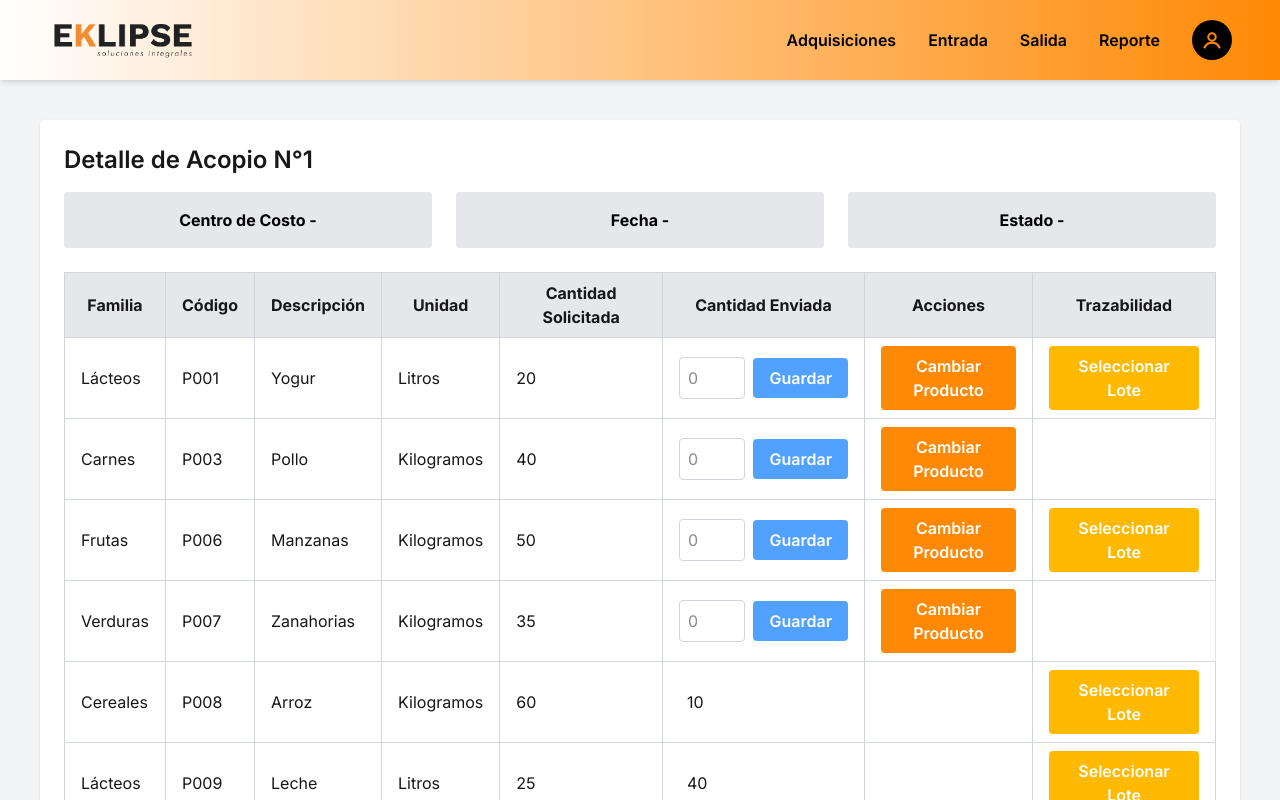
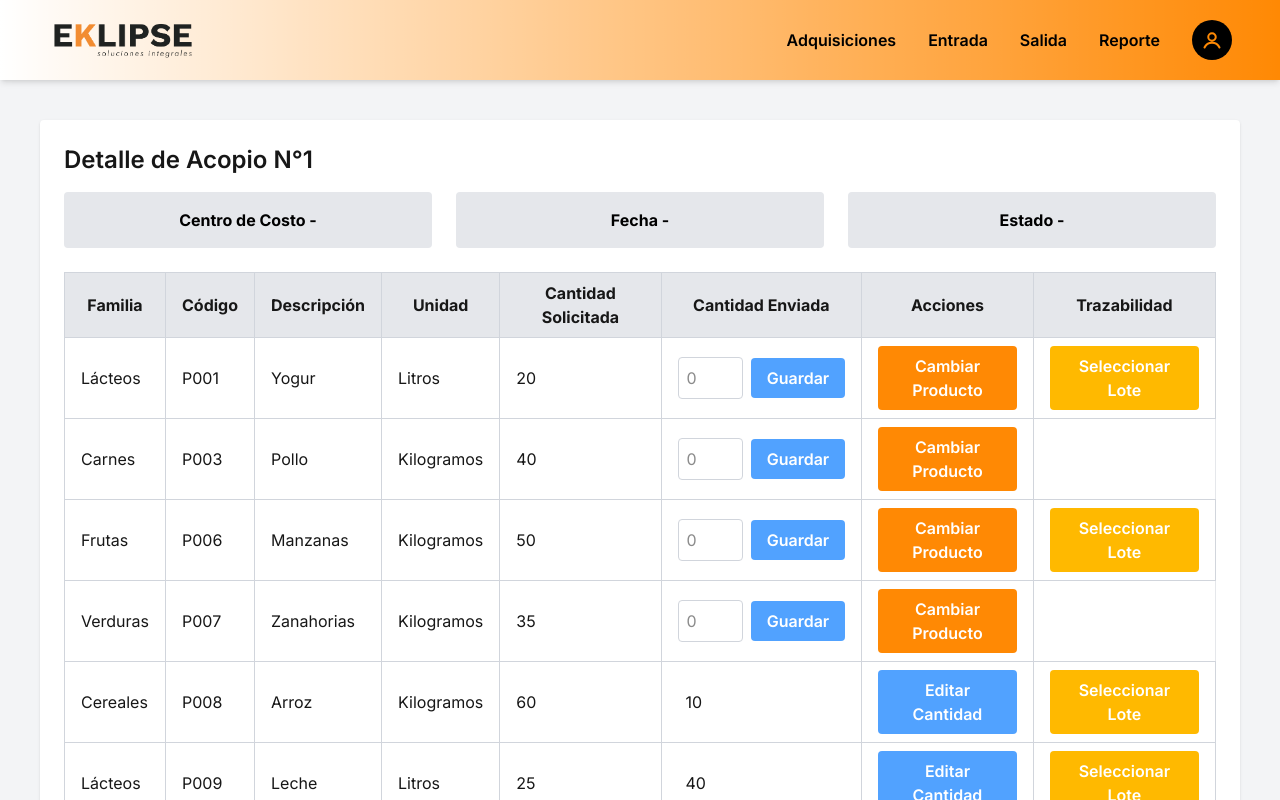
Before and after one commit to JoshirC/frontend-EKL, a Next.js app: page /salida/1 in a window 1280 px wide. Shown: the top 800 px of the page. Built offline with nearby package versions, Linux system fonts and the light colour scheme.

Commit message:
fix: boton de modificar cantidades en acopio

```diff
--- a/src/app/salida/[id]/page.tsx
+++ b/src/app/salida/[id]/page.tsx
@@ -284,7 +284,7 @@ export default function AcopioSalidaIdPage({
                       </div>
                     </td>
                     <td className="border border-gray-300 px-2 sm:px-4 py-2">
-                      {estado === "Confirmacion" && detalle.Enviado === true ? (
+                      {detalle.Enviado === true ? (
                         <button
                           className="bg-blue-400 hover:bg-blue-500 w-full text-white font-semibold py-2 px-4 rounded transition duration-200"
                           onClick={() => {
@@ -292,7 +292,7 @@ export default function AcopioSalidaIdPage({
                             fetchDetalleOrden();
                           }}
                         >
-                          Modificar
+                          Editar Cantidad
                         </button>
                       ) : detalle.Enviado ? (
                         <div></div>
```
